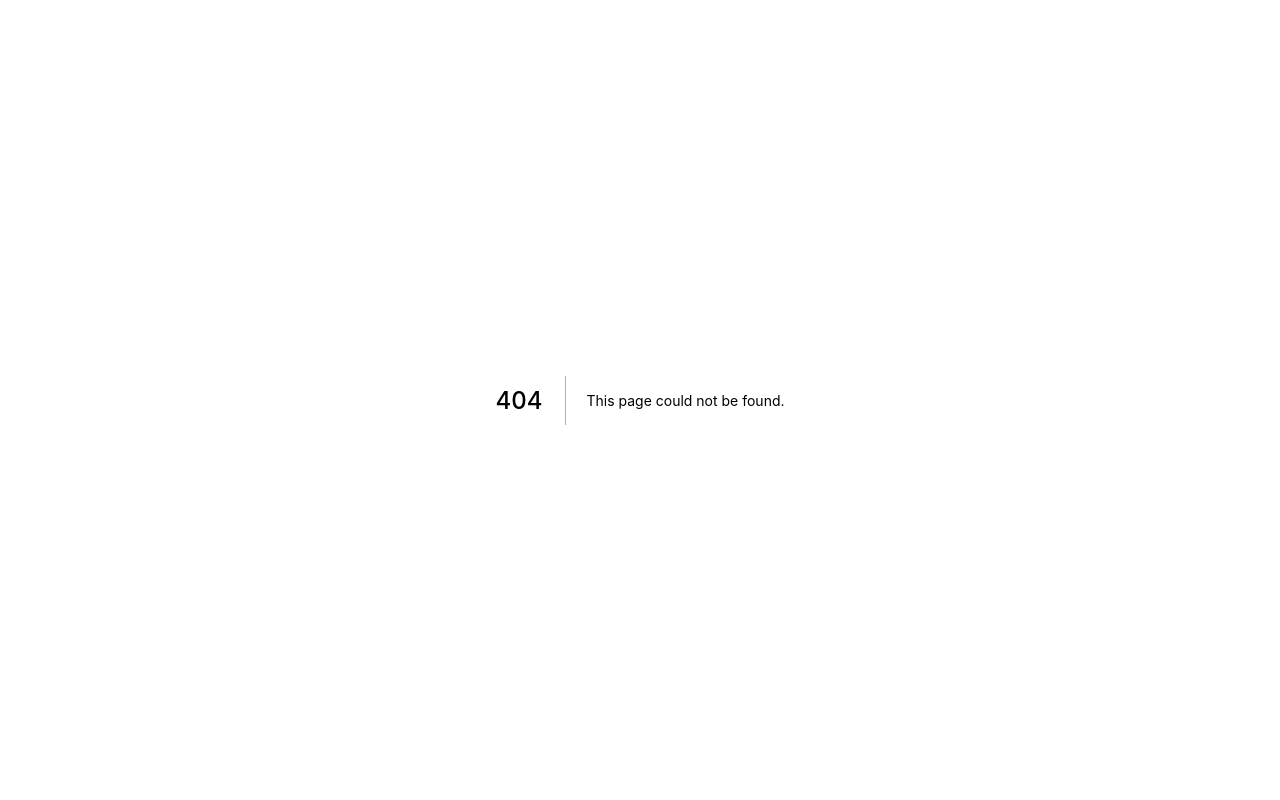
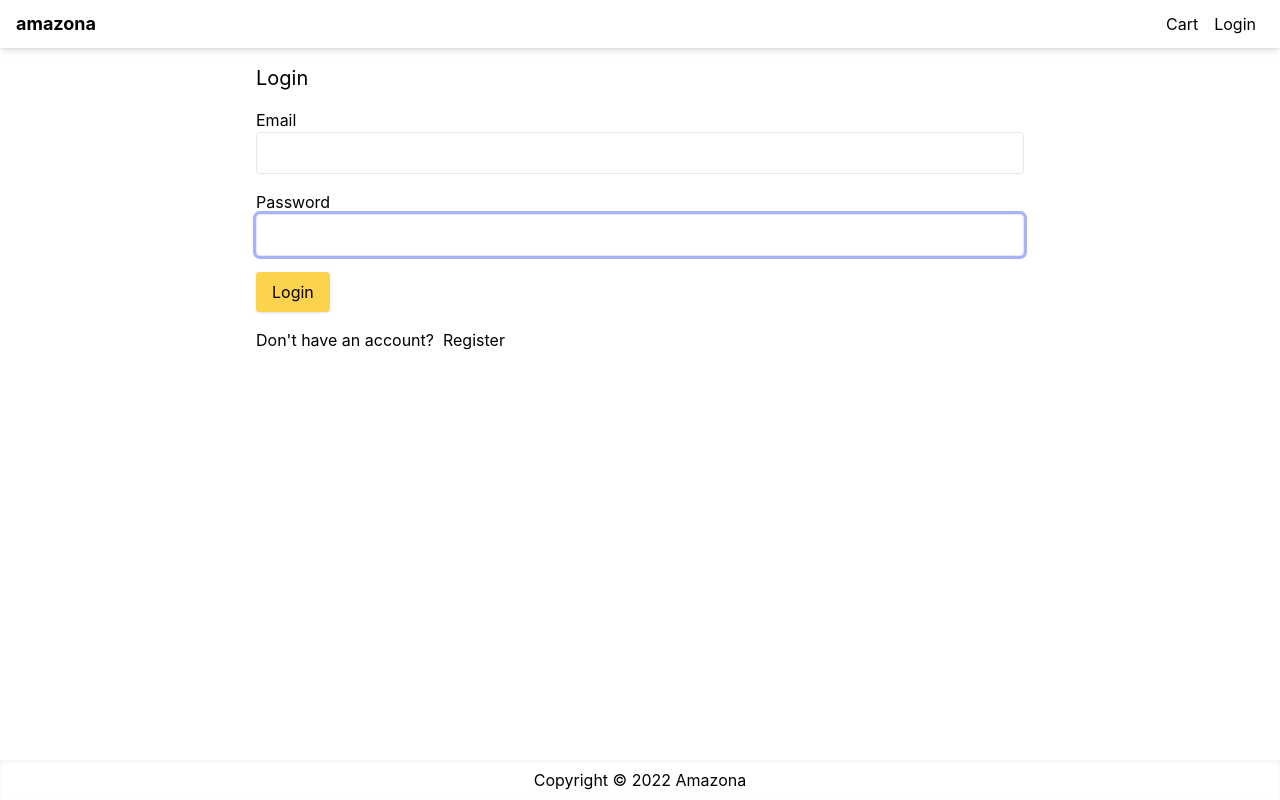
Before and after one commit to BestCryptoKnight/next-tailwind-amazona, a Next.js app: page /login in a window 1280 px wide. Before the commit this address had no page. Built offline with nearby package versions, Linux system fonts and the light colour scheme.

Commit message:
Video-12-Create-Login-Form

```diff
--- a/package.json
+++ b/package.json
@@ -13,7 +13,8 @@
     "js-cookie": "^3.0.1",
     "next": "12.1.5",
     "react": "18.0.0",
-    "react-dom": "18.0.0"
+    "react-dom": "18.0.0",
+    "react-hook-form": "^7.31.2"
   },
   "devDependencies": {
     "@types/react": "^18.0.8",
--- a/pages/cart.js
+++ b/pages/cart.js
@@ -91,7 +91,7 @@
               </li>
               <li>
                 <button
-                  onClick={() => router.push('/shipping')}
+                  onClick={() => router.push('login?redirect=/shipping')}
                   className="primary-button w-full"
                 >
                   Check Out
--- /dev/null
+++ b/pages/login.js
@@ -0,0 +1,67 @@
+import Link from 'next/link';
+import React from 'react';
+import { useForm } from 'react-hook-form';
+import Layout from '../components/Layout';
+
+export default function LoginScreen() {
+  const {
+    handleSubmit,
+    register,
+    formState: { errors },
+  } = useForm();
+  const submitHandler = ({ email, password }) => {
+    console.log(email, password);
+  };
+  return (
+    <Layout title="Login">
+      <form
+        className="mx-auto max-w-screen-md"
+        onSubmit={handleSubmit(submitHandler)}
+      >
+        <h1 className="mb-4 text-xl">Login</h1>
+        <div className="mb-4">
+          <label htmlFor="email">Email</label>
+          <input
+            type="email"
+            {...register('email', {
+              required: 'Please enter email',
+              pattern: {
+                value: /^[a-zA-Z0-9_.+-]+@[a-zA-Z0-9-]+.[a-zA-Z0-9-.]+$/i,
+                message: 'Please enter valid email',
+              },
+            })}
+            className="w-full"
+            id="email"
+            autoFocus
+          ></input>
+          {errors.email && (
+            <div className="text-red-500">{errors.email.message}</div>
+          )}
+        </div>
+        <div className="mb-4">
+          <label htmlFor="password">Password</label>
+          <input
+            type="password"
+            {...register('password', {
+              required: 'Please enter password',
+              minLength: { value: 6, message: 'password is more than 5 chars' },
+            })}
+            className="w-full"
+            id="password"
+            autoFocus
+          ></input>
+          {errors.password && (
+            <div className="text-red-500 ">{errors.password.message}</div>
+          )}
+        </div>
+        <div className="mb-4 ">
+          <button className="primary-button">Login</button>
+        </div>
+        <div className="mb-4 ">
+          Don&apos;t have an account? &nbsp;
+          <Link href="register">Register</Link>
+        </div>
+      </form>
+    </Layout>
+  );
+}
--- a/styles/globals.css
+++ b/styles/globals.css
@@ -26,3 +26,9 @@
 .primary-button {
   @apply rounded bg-amber-300 py-2 px-4 shadow outline-none hover:bg-amber-400  active:bg-amber-500;
 }
+
+input,
+select,
+textarea {
+  @apply rounded border p-2  outline-none ring-indigo-300  focus:ring;
+}
```
Also changed, not shown: 2 other files (tests, documents, lock files or other folders).
